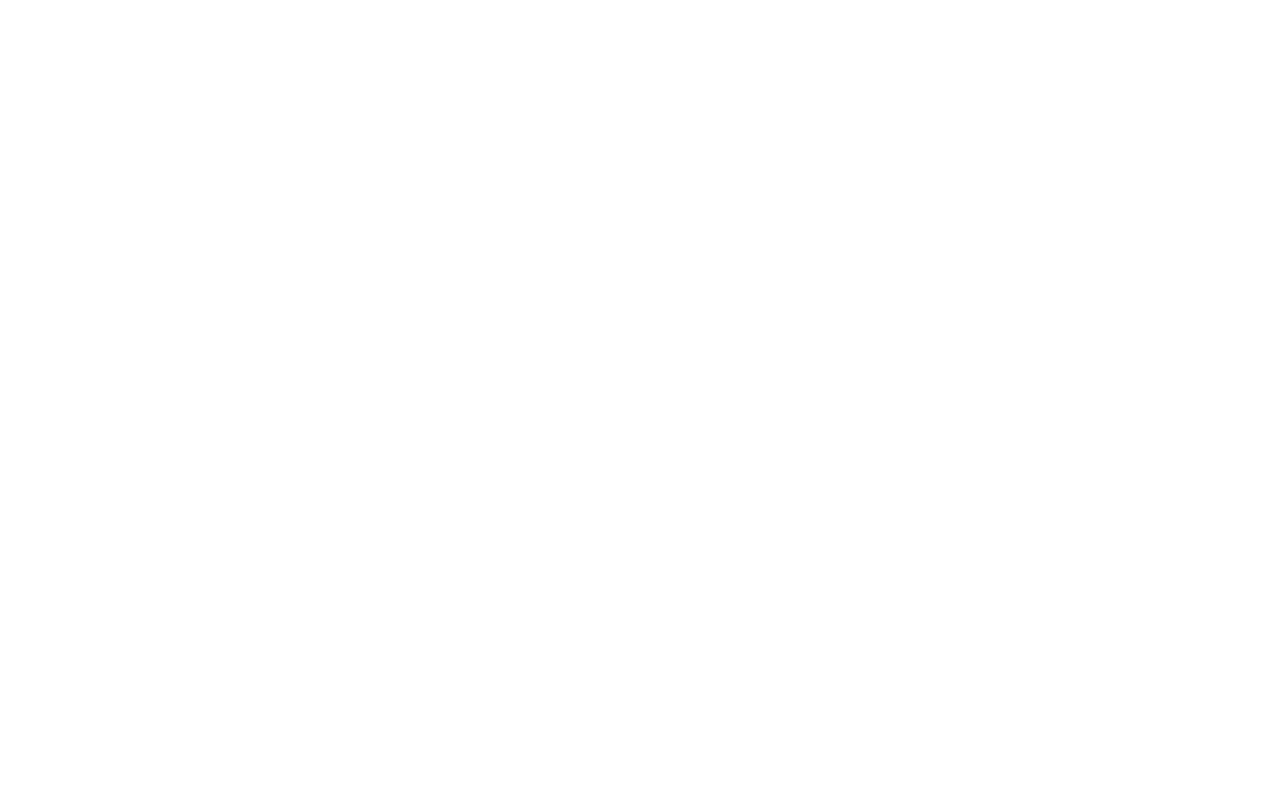
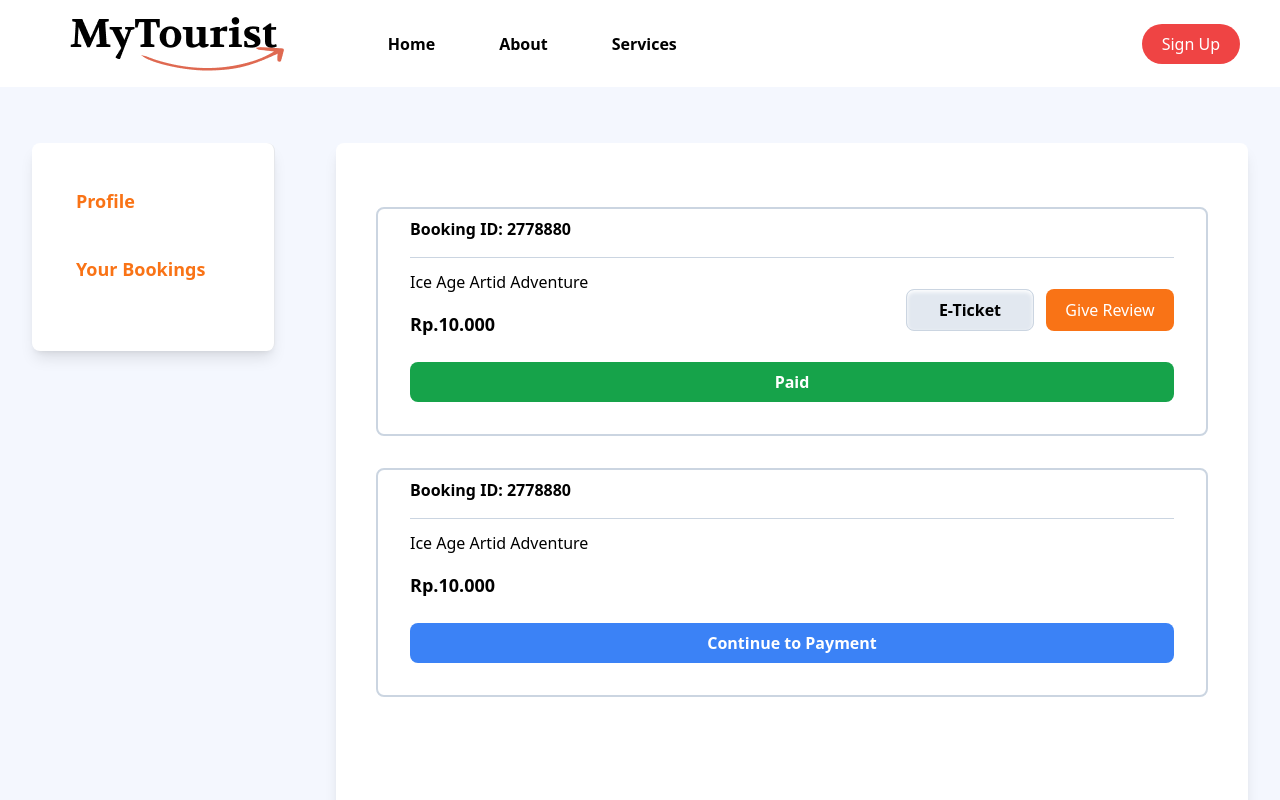
Before and after one commit to Capstone-Project-My-Tourist-Ticket/FRONT-END, a React (Vite) app: page /bookinglist in a window 1280 px wide. Before the commit this address had no page. Shown: the top 800 px of the page. Built offline with nearby package versions, Linux system fonts and the light colour scheme.

Commit message:
staging-profile, staging-bookinglist, fix dialog voucher & fix dialog review

```diff
--- /dev/null
+++ b/src/components/DialogReview.tsx
@@ -0,0 +1,65 @@
+import {
+  Dialog,
+  DialogContent,
+  DialogDescription,
+  DialogFooter,
+  DialogHeader,
+  DialogTitle,
+  DialogTrigger,
+} from "@/components/ui/dialog";
+import { Star } from "lucide-react";
+const DialogReview = () => {
+  return (
+    <Dialog>
+      <DialogTrigger className="bg-orange-500 text-white w-32 py-2 rounded-lg mt-3 ">
+        Give Review
+      </DialogTrigger>
+      <DialogContent className="max-w-xl">
+        <DialogHeader>
+          <DialogTitle className="font-bold pt-5 px-7">Ice Age Artice Adventure</DialogTitle>
+        </DialogHeader>
+        <DialogDescription>
+          <div className="flex flex-col pt-10 pb-5 w-97 items-center space-y-6">
+            <div className="flex gap-5">
+              <img
+                src={"https://via.placeholder.com/150"}
+                alt="profile-user"
+                className="rounded-full border shadow-sm size-20"
+              />
+              <div className="text-start space-y-3">
+                <p className="text-lg font-bold">Jhon</p>
+                <p className="text-sm text-slate-500">
+                  Posting for the public, your comment can be seen any others
+                </p>
+              </div>
+            </div>
+            <div className="flex gap-4">
+              {Array.from({ length: 5 }, (_, index) => (
+                <Star
+                  key={index}
+                  fill={"white"}
+                  className="stroke-yellow-200 drop-shadow-sm"
+                  size={50}
+                />
+              ))}
+            </div>
+            <textarea
+              className="border-2 border-slate-300 rounded-md w-[480px] outline-none p-3 resize-none text-slate-900"
+              placeholder="Wrie your review here!!!"
+            />
+            <DialogFooter className="flex gap-5">
+              <button className="bg-white text-black font-semibold w-32 py-2 rounded-lg mt-3 border shadow-lg">
+                Cancel
+              </button>
+              <button className="bg-orange-500 text-white font-semibold w-32 py-2 rounded-lg mt-3 shadow-lg">
+                Submit
+              </button>
+            </DialogFooter>
+          </div>
+        </DialogDescription>
+      </DialogContent>
+    </Dialog>
+  );
+};
+
+export default DialogReview;
--- a/src/components/DialogVoucher.tsx
+++ b/src/components/DialogVoucher.tsx
@@ -1,7 +1,7 @@
 import {
   Dialog,
+  DialogClose,
   DialogContent,
-  DialogDescription,
   DialogHeader,
   DialogTitle,
   DialogTrigger,
@@ -11,14 +11,24 @@
   return (
     <Dialog>
       <DialogTrigger className="border w-full p-2 rounded-md">See Promos / Voucher</DialogTrigger>
-      <DialogContent className="p-8">
+      <DialogContent className="max-w-xl pb-10">
         <DialogHeader>
-          <DialogTitle className="font-bold">Promo & Voucher Code</DialogTitle>
-          <DialogDescription>
-            This action cannot be undone. This will permanently delete your account and remove your
-            data from our servers.
-          </DialogDescription>
+          <DialogTitle className="font-bold py-5 px-7">Promo & Voucher Code</DialogTitle>
         </DialogHeader>
+        <DialogClose className="space-y-4 overflow-y-scroll max-h-[400px] px-10 ">
+          {Array.from({ length: 10 }, (_, index) => (
+            <div
+              className="flex flex-col w-97 items-start space-y-3 border rounded-lg w-full text-left"
+              key={index}
+            >
+              <p className="font-bold px-3 py-3 border-b w-full text-lg">Diskon Hari Raya</p>
+              <div className="flex-col space-y-3">
+                <p className="px-3">Diskon Senilai Rp. 50.000</p>
+                <p className="px-3 pb-3 text-sm text-slate-500">Valid s.d 16 Feb 2024</p>
+              </div>
+            </div>
+          ))}
+        </DialogClose>
       </DialogContent>
     </Dialog>
   );
--- a/src/components/Navbar.tsx
+++ b/src/components/Navbar.tsx
@@ -5,9 +5,9 @@
     <div className="flex justify-between items-center mx-10 gap-x-10 top-1/2 right-1/2 bg-white">
       <img src={Logo} className="p-2" />
       <ul className="flex gap-16 mr-96 text-black">
-        <li>Home</li>
-        <li>About</li>
-        <li>Services</li>
+        <li className="font-semibold">Home</li>
+        <li className="font-semibold">About</li>
+        <li className="font-semibold">Services</li>
       </ul>
       <button className="bg-red-500  text-white px-5 py-2 rounded-full">Sign Up</button>
     </div>
--- /dev/null
+++ b/src/components/SideBarUser.tsx
@@ -0,0 +1,20 @@
+const SideBarUser = () => {
+  return (
+    <div className=" w-1/5 bg-white border-r h-52 shadow-lg rounded-lg">
+      <ul className="space-y-4 p-8">
+        <li
+          className={`p-3 hover:bg-zinc-50 hover:font-bold rounded-md cursor-pointer text-lg font-semibold text-orange-500`}
+        >
+          Profile
+        </li>
+        <li
+          className={`p-3 hover:bg-zinc-50 hover:font-bold rounded-md cursor-pointer text-lg font-semibold text-orange-500 `}
+        >
+          Your Bookings
+        </li>
+      </ul>
+    </div>
+  );
+};
+
+export default SideBarUser;
--- /dev/null
+++ b/src/pages/user/BookingList.tsx
@@ -0,0 +1,54 @@
+import DialogReview from "@/components/DialogReview";
+import Layout from "@/components/Layout";
+import SideBarUser from "@/components/SideBarUser";
+
+const BookingList = () => {
+  return (
+    <Layout>
+      <div className="bg-[#F4F7FE] w-full py-14 min-h-screen">
+        <div className="container flex justify-between gap-10">
+          <SideBarUser />
+          <div className="bg-white w-3/4 rounded-lg shadow-lg px-10 pt-16 pb-32 space-y-8">
+            <div className="flex flex-col items-center space-y-8">
+              <div className="border-2 border-slate-300 rounded-lg w-full px-8 py-2 pb-8 space-y-3">
+                <p className="font-bold border-b border-slate-300 pb-4">Booking ID: 2778880</p>
+                <div className="flex justify-between items-center pb-3">
+                  <div className="flex-col space-y-4">
+                    <p>Ice Age Artid Adventure</p>
+                    <p className="text-lg font-bold">Rp.10.000</p>
+                  </div>
+                  <div className="flex gap-3">
+                    <button className="bg-slate-200 text-black font-semibold w-32 py-2 rounded-lg mt-3 border border-slate-300 shadow-inner shadow-white">
+                      E-Ticket
+                    </button>
+                    <DialogReview />
+                  </div>
+                </div>
+                <button className="bg-green-600 text-white font-semibold w-full py-2 rounded-lg mt-3 ">
+                  Paid
+                </button>
+              </div>
+            </div>
+            <div className="flex flex-col items-center space-y-8">
+              <div className="border-2 border-slate-300 rounded-lg w-full px-8 py-2 pb-8 space-y-3">
+                <p className="font-bold border-b border-slate-300 pb-4">Booking ID: 2778880</p>
+                <div className="flex justify-between items-center pb-3">
+                  <div className="flex-col space-y-4">
+                    <p>Ice Age Artid Adventure</p>
+                    <p className="text-lg font-bold">Rp.10.000</p>
+                  </div>
+                  <div className="flex gap-3"></div>
+                </div>
+                <button className="bg-blue-500 text-white font-semibold w-full py-2 rounded-lg mt-3 ">
+                  Continue to Payment
+                </button>
+              </div>
+            </div>
+          </div>
+        </div>
+      </div>
+    </Layout>
+  );
+};
+
+export default BookingList;
--- a/src/pages/user/detailCity.tsx
+++ b/src/pages/user/detailCity.tsx
@@ -4,7 +4,7 @@
 const DetailCity = () => {
   return (
     <Layout>
-      <div className="w-full m">
+      <div className="w-full min-h-screen">
         <img
           src={`https://source.unsplash.com/1200x800/?tour,destination,sea`}
           className="w-full h-[500px] rounded-md"
--- a/src/pages/user/detailTour.tsx
+++ b/src/pages/user/detailTour.tsx
@@ -12,7 +12,7 @@
 const DetailTour = () => {
   return (
     <Layout>
-      <div className="w-full flex flex-col">
+      <div className="w-full min-h-screen flex flex-col">
         <img
           src={`https://source.unsplash.com/1200x800/?destination,sea`}
           className="w-full h-[500px]"
--- a/src/pages/user/paymentResult.tsx
+++ b/src/pages/user/paymentResult.tsx
@@ -165,6 +165,11 @@
                     </AccordionContent>
                   </AccordionItem>
                 </Accordion>
+                <div className="flex justify-end">
+                  <button className="bg-blue-500 text-white w-44 py-2 rounded-lg mt-3 ">
+                    Booking List
+                  </button>
+                </div>
               </div>
             </div>
           </div>
--- /dev/null
+++ b/src/pages/user/profile.tsx
@@ -0,0 +1,48 @@
+import Layout from "@/components/Layout";
+import SideBarUser from "@/components/SideBarUser";
+
+const Profile = () => {
+  return (
+    <Layout>
+      <div className="bg-[#F4F7FE] w-full py-14">
+        <div className="container flex justify-between gap-10">
+          <SideBarUser />
+          <div className="bg-white w-3/4 rounded-lg shadow-lg px-3 pt-16 pb-32">
+            <div className="flex flex-col items-center space-y-8">
+              <img
+                src={"https://via.placeholder.com/150"}
+                alt="profile-user"
+                className="rounded-full border shadow-sm size-48"
+              />
+              <button className="bg-orange-500 text-white w-32 py-2 rounded-lg mt-3 ">
+                Edit Profile
+              </button>
+              <input
+                type="text"
+                placeholder="FullName"
+                className="border px-5 py-2 outline-none w-[400px] bg-[#F4F7FE] rounded-md"
+              />
+              <input
+                type="email"
+                placeholder="Email"
+                className="border px-5 py-2 outline-none w-[400px] bg-[#F4F7FE] rounded-md"
+              />
+              <input
+                type="text"
+                placeholder="PhoneNumber"
+                className="border px-5 py-2 outline-none w-[400px] bg-[#F4F7FE] rounded-md"
+              />
+              <input
+                type="password"
+                placeholder="*********"
+                className="border px-5 py-2 outline-none w-[400px] bg-[#F4F7FE] rounded-md"
+              />
+            </div>
+          </div>
+        </div>
+      </div>
+    </Layout>
+  );
+};
+
+export default Profile;
--- a/src/routes/App.tsx
+++ b/src/routes/App.tsx
@@ -1,10 +1,12 @@
 import Home from "@/pages";
 import Login from "@/pages/auth/login";
 import Register from "@/pages/auth/register";
+import BookingList from "@/pages/user/BookingList";
 import City from "@/pages/user/detailCity";
 import DetailTour from "@/pages/user/detailTour";
 import PaymentBook from "@/pages/user/paymentBook";
 import PaymentResult from "@/pages/user/paymentResult";
+import Profile from "@/pages/user/profile";
 import { BrowserRouter, Route, Routes } from "react-router-dom";
 
 const App = () => {
@@ -18,6 +20,8 @@
         <Route path="/tour" element={<DetailTour />} />
         <Route path="/payment" element={<PaymentBook />} />
         <Route path="/payresult" element={<PaymentResult />} />
+        <Route path="/profile" element={<Profile />} />
+        <Route path="/bookinglist" element={<BookingList />} />
       </Routes>
     </BrowserRouter>
   );
```
Also changed, not shown: src/components/ui/dialog.tsx (+27 -45 lines).
